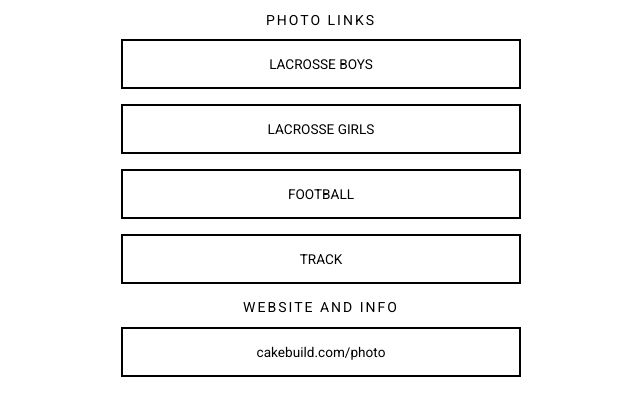
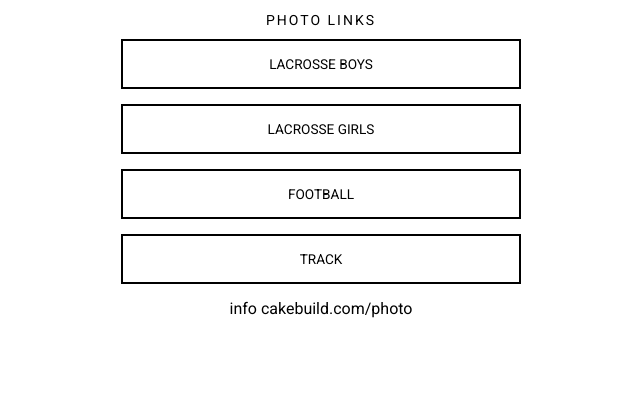
Before and after one commit to cakebuildcom/cakebuildcom.github.io, a plain HTML site: page links/index.html in a window 1280 px wide. Shown: the whole page, without its empty margins (319-959 px from the left). Drawn offline with Linux system fonts and the light colour scheme.

Commit message:
Update index.html

```diff
--- a/links/index.html
+++ b/links/index.html
@@ -26,9 +26,9 @@
         <a class="Track" href="https://cakebuildcom.github.io/links/track.html">TRACK</a>
 
 
-
-        <h2>Website and Info</h2>
-        <a class="Lacrosse" href="https://www.cakebuild.com">cakebuild.com/photo</a>
+info cakebuild.com/photo
+       <!-- <h2>Website and Info</h2>
+        <a class="Lacrosse" href="https://www.cakebuild.com">cakebuild.com/photo</a> -->
 
     </body>
 </html>
```
